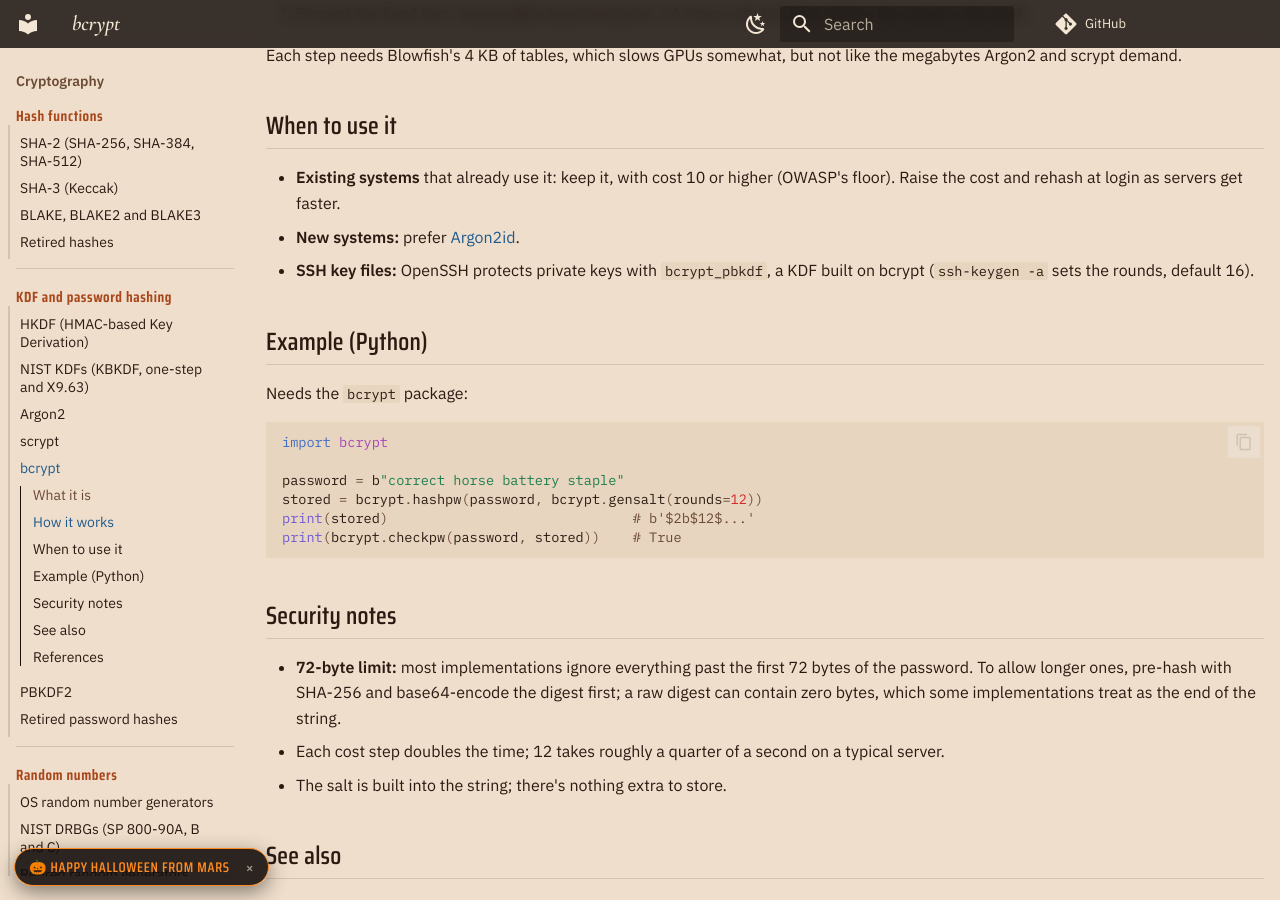
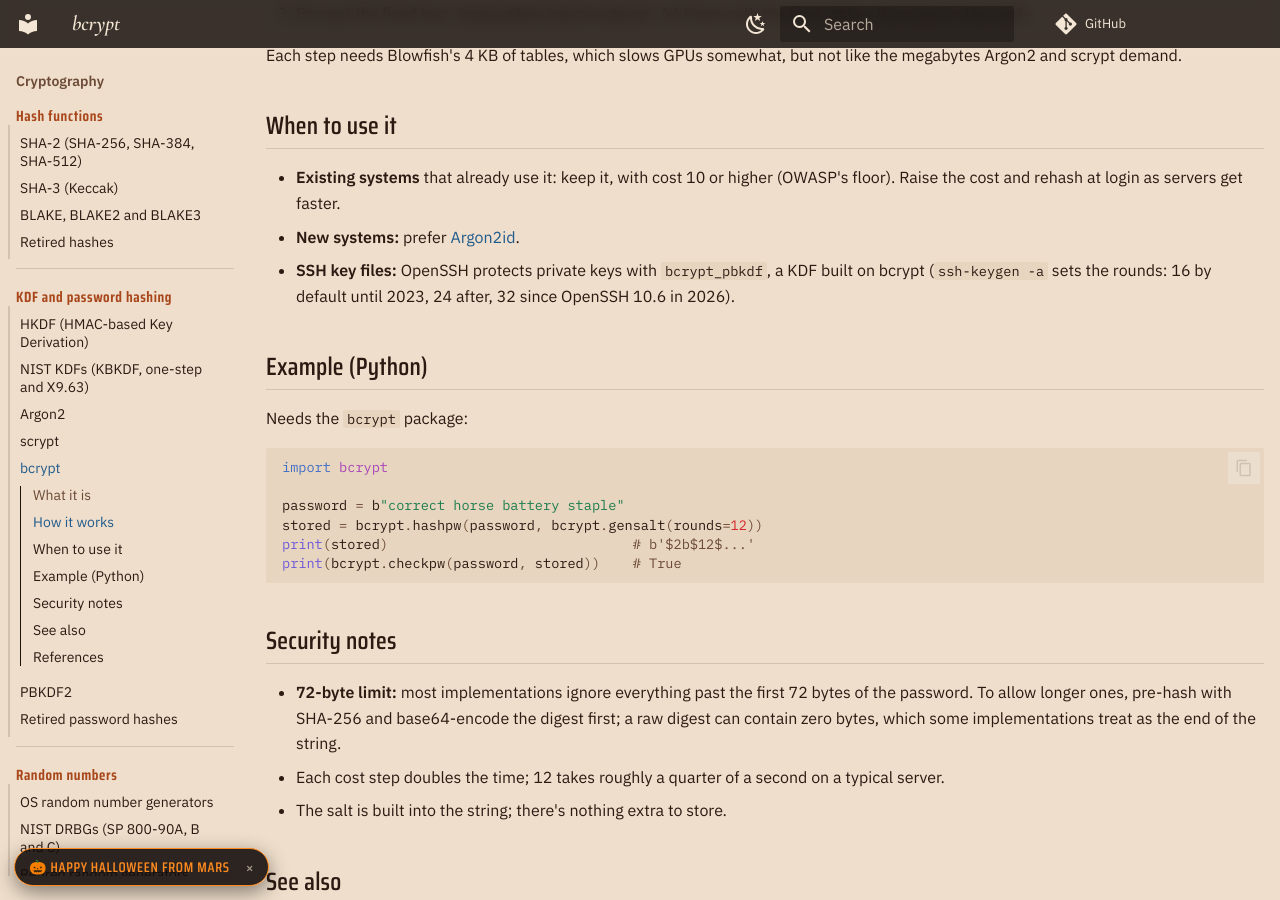
Before and after one commit to TTMathCS/cryptography, an MkDocs documentation site: the page built from docs/08-kdf-password-hashing/bcrypt.md, in a window 1280 px wide and 900 px high, scrolled down 806 px. Built offline with MkDocs 1.6.1 and Material for MkDocs 9.7.7, drawn with Linux system fonts in a browser that asks for light colours; comment, search, counter and statistics services are not loaded.

Commit message:
ssh-keygen -a default is 24, 32 since OpenSSH 10.6 (sshkey.c at V_9_3_P2, V_9_4_P1, V_10_6_P1; 10.6 release notes); moduli screen timing

```diff
--- a/docs/08-kdf-password-hashing/bcrypt.md
+++ b/docs/08-kdf-password-hashing/bcrypt.md
@@ -42,7 +42,8 @@ like the megabytes Argon2 and scrypt demand.
   (OWASP's floor). Raise the cost and rehash at login as servers get faster.
 - **New systems:** prefer [Argon2id](Argon2.md).
 - **SSH key files:** OpenSSH protects private keys with `bcrypt_pbkdf`, a KDF
-  built on bcrypt (`ssh-keygen -a` sets the rounds, default 16).
+  built on bcrypt (`ssh-keygen -a` sets the rounds: 16 by default until 2023,
+  24 after, 32 since OpenSSH 10.6 in 2026).
 
 ## Example (Python)
 
```
Also changed, not shown: docs/tools/ssh-keygen.md (+1 -1 lines).
